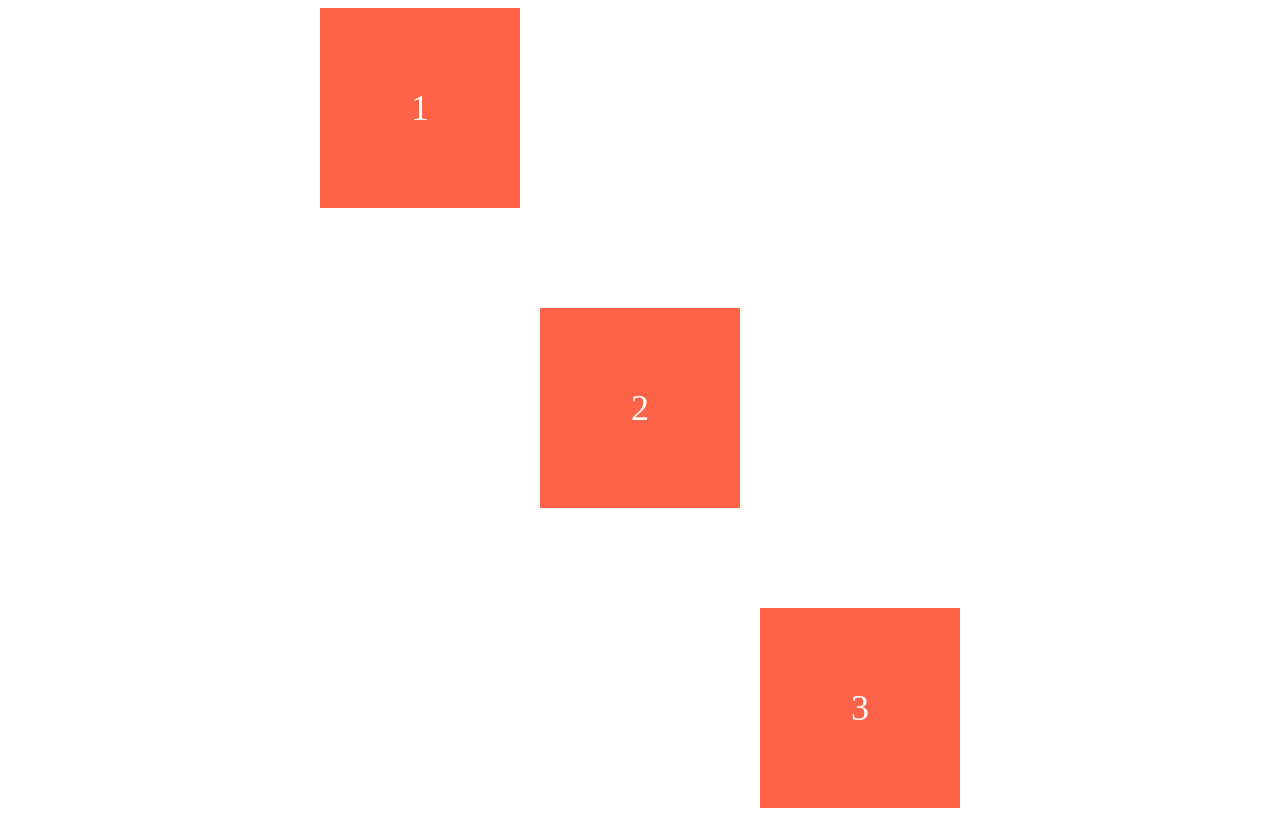
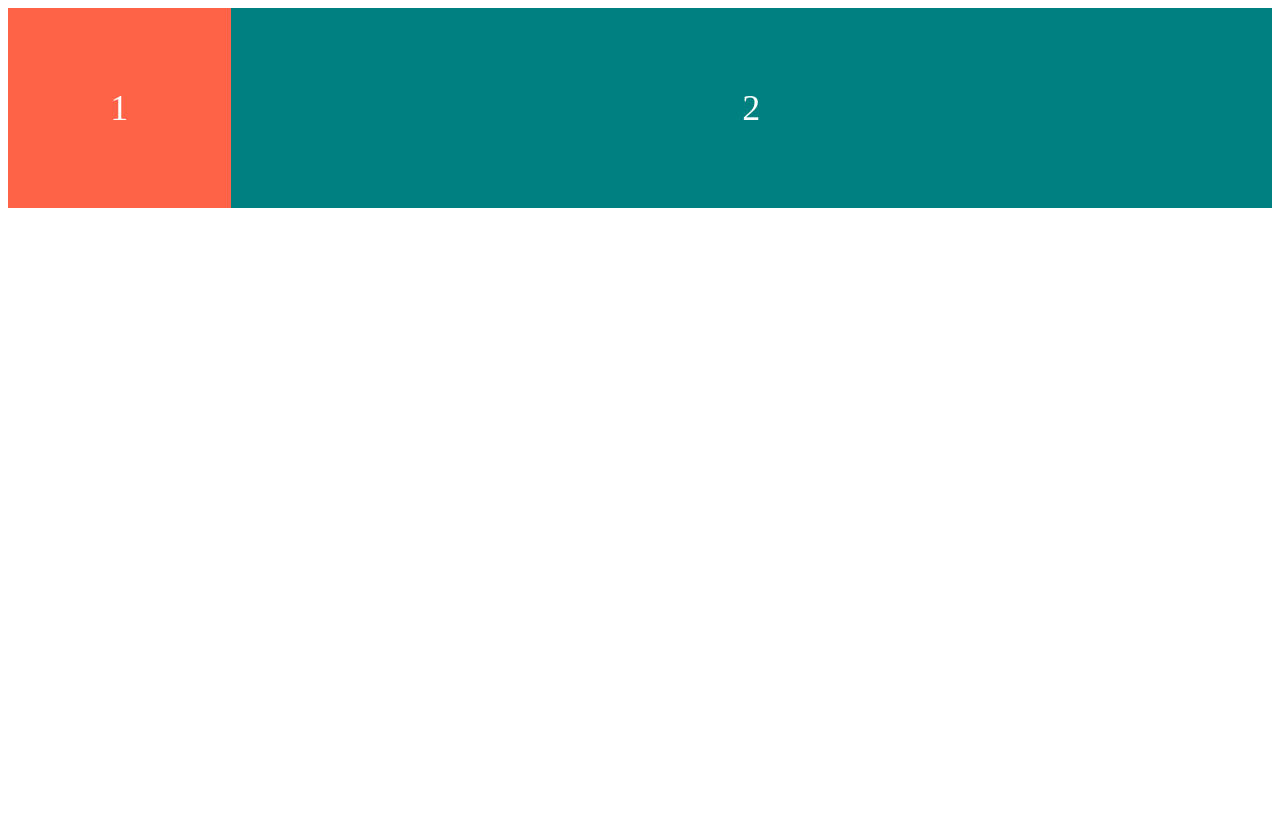
Before and after one commit to SummerDHLee/css-layout-masterclass, a plain HTML site: page index.html in a window 1280 px wide. Drawn offline with Linux system fonts and the light colour scheme.

Commit message:
Lec #2.10

```diff
--- a/index.html
+++ b/index.html
@@ -10,12 +10,6 @@
     <div class="father">
       <div class="box">1</div>
       <div class="box">2</div>
-      <div class="box">3</div>
-      <!-- <div class="box">4</div>
-      <div class="box">5</div>
-      <div class="box">6</div>
-      <div class="box">7</div>
-      <div class="box">8</div> -->
     </div>
   </body>
 </html>
--- a/style.css
+++ b/style.css
@@ -1,18 +1,12 @@
 .father {
   display: flex;
   height: 100vh;
-  row-gap: 10px;
-  column-gap: 20px;
   justify-content: center;
   flex-flow: row wrap;
-  align-items: center;
 }
 
 .box {
-  /* order: 5; */
-  width: 200px;
   height: 200px;
-  background-color: tomato;
   color: white;
   font-size: 36px;
   display: flex;
@@ -21,19 +15,11 @@
 }
 
 .box:first-child {
-  align-self: flex-start;
+  background-color: tomato;
+  flex-grow: 1;
 }
 
 .box:last-child {
-  align-self: flex-end;
+  background-color: teal;
+  flex-grow: 5;
 }
-
-/* .box:nth-child(3) {
-  background-color: blueviolet;
-  order: 2;
-}
-
-.box:nth-child(6) {
-  background-color: aqua;
-  order: 1;
-} */
```
